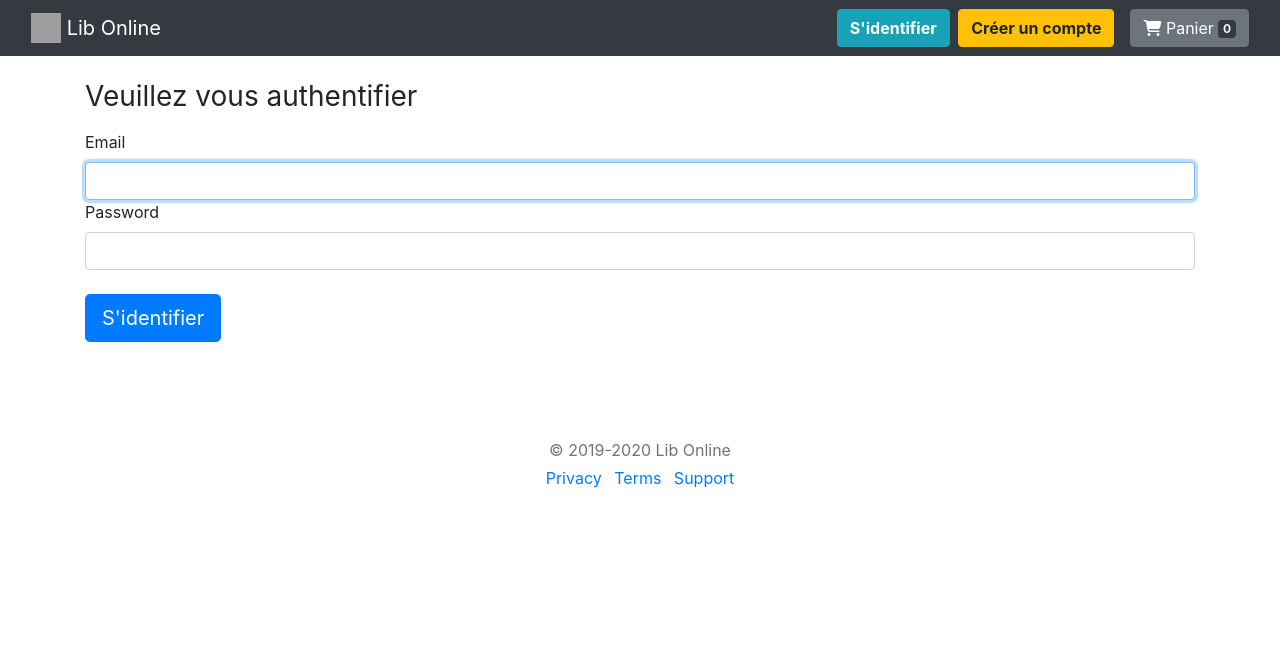
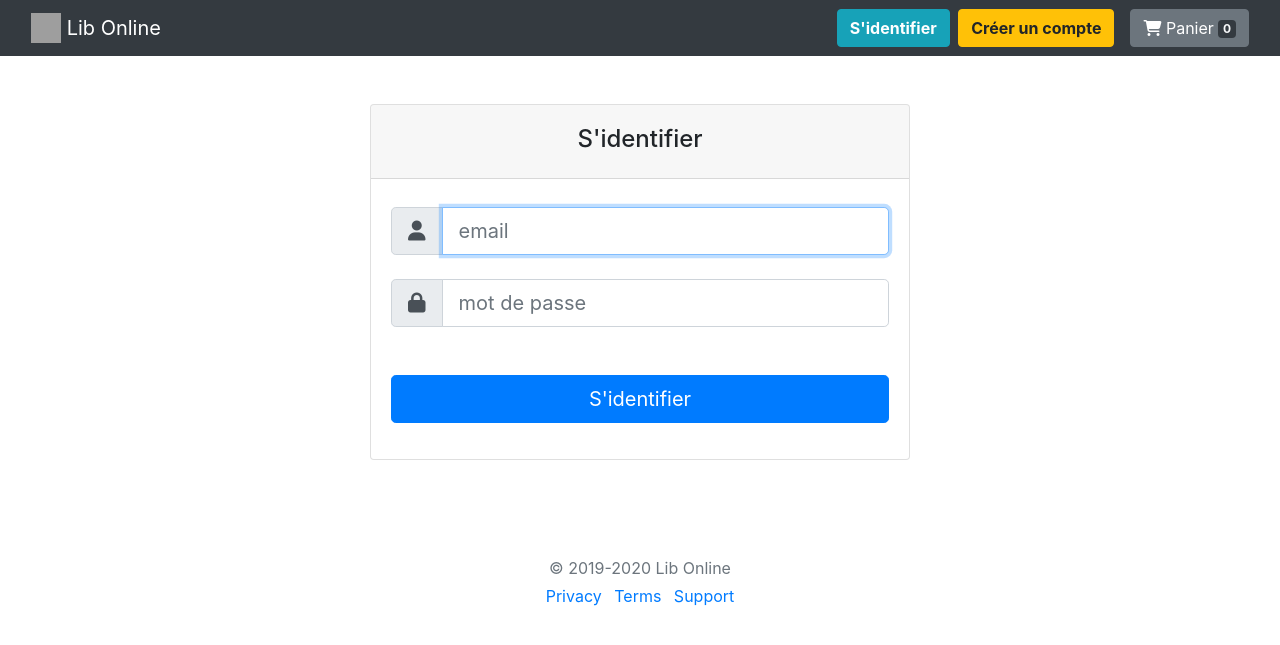
Before and after one commit to adeel-ahmed01/symphony-projects, a Symfony app: template libOnline/templates/security/login.html.twig in a window 1280 px wide. Shown: the top 645 px of the page. Run offline with Twig, Linux system fonts and the light colour scheme; the template is opened without the code that fills it, so the values that code supplies are empty; some libraries are stand-ins or nearby versions; grey boxes are pictures that could not be loaded.

Commit message:
modif login et register page twig

```diff
--- a/libOnline/composer.json
+++ b/libOnline/composer.json
@@ -32,7 +32,8 @@
         "symfony/webpack-encore-bundle": "^1.7",
         "symfony/yaml": "4.4.*",
         "symfonycasts/verify-email-bundle": "^1.0",
-        "twig/twig": "^3.0"
+        "twig/twig": "^3.0",
+        "vich/uploader-bundle": "^1.14"
     },
     "require-dev": {
         "doctrine/doctrine-fixtures-bundle": "^3.3",
--- a/libOnline/config/bundles.php
+++ b/libOnline/config/bundles.php
@@ -18,4 +18,5 @@ return [
     SymfonyCasts\Bundle\VerifyEmail\SymfonyCastsVerifyEmailBundle::class => ['all' => true],
     EasyCorp\Bundle\EasyAdminBundle\EasyAdminBundle::class => ['all' => true],
     Doctrine\Bundle\FixturesBundle\DoctrineFixturesBundle::class => ['dev' => true, 'test' => true],
+    Vich\UploaderBundle\VichUploaderBundle::class => ['all' => true],
 ];
--- a/libOnline/config/services.yaml
+++ b/libOnline/config/services.yaml
@@ -4,6 +4,7 @@
 # Put parameters here that don't need to change on each machine where the app is deployed
 # https://symfony.com/doc/current/best_practices/configuration.html#application-related-configuration
 parameters:
+    app.path.book_images: /uploads/images/book
 
 services:
     # default configuration for services in *this* file
--- a/libOnline/templates/base.html.twig
+++ b/libOnline/templates/base.html.twig
@@ -13,7 +13,7 @@
     <link rel="stylesheet" href="./public/build/app.css">
     {% block stylesheets %} {% endblock %}
 </head>
-<body>
+<footer>
     {# Navbar #}
     <nav class="navbar navbar-expand-lg navbar-dark bg-dark sticky-top" role="navigation">
         <div class="container-fluid">
@@ -73,7 +73,7 @@
             integrity="sha384-ChfqqxuZUCnJSK3+MXmPNIyE6ZbWh2IMqE241rYiqJxyMiZ6OW/JmZQ5stwEULTy" crossorigin="anonymous"></script>
     {# Font awesome #}
     <script src="https://kit.fontawesome.com/5f876598f4.js" crossorigin="anonymous"></script>
-
+    <footer>
         <div class="footer navbar-fixed-bottom my-5 pt-5 text-muted text-center text-small">
             <p class="mb-1">&copy; 2019-2020 Lib Online</p>
             <ul class="list-inline">
@@ -82,5 +82,6 @@
                 <li class="list-inline-item"><a href="#">Support</a></li>
             </ul>
         </div>
+    </footer>
 </body>
 </html>
--- a/libOnline/templates/security/login.html.twig
+++ b/libOnline/templates/security/login.html.twig
@@ -3,25 +3,45 @@
 {% block title %}Log in!{% endblock %}
 
 {% block body %}
-<div class="container mt-4">
-    <form class="form-signin" method="post">
-        {% if error %}
-            <div class="alert alert-danger">{{ error.messageKey|trans(error.messageData, 'security') }}</div>
-        {% endif %}
-
-        <h1 class="h3 mb-3 font-weight-normal">Veuillez vous authentifier</h1>
-        <label for="email">Email</label>
-        <input type="email" name="_username" id="email" class="form-control" required autofocus>
-        <label for="password">Password</label>
-        <input type="password" name="_password" id="password" class="form-control" required>
-
-        <input type="hidden" name="_csrf_token"
-               value="{{ csrf_token('authenticate') }}"
-        >
-        <br>
-        <button class="btn btn-lg btn-primary" type="submit">
-            S'identifier
-        </button>
-    </form>
-</div>
+    <div class="container mt-5">
+        <div class="row justify-content-center">
+            <div class="col-md-6">
+                <div class="card">
+                    <header class="card-header">
+                        <h4 class="card-title mt-2 text-center">S'identifier</h4>
+                    </header>
+                    <article class="card-body">
+                        <form method="post">
+                            {% if error %}
+                                <div class="alert alert-danger">{{ error.messageKey|trans(error.messageData, 'security') }}</div>
+                            {% endif %}
+                            <div class="form-group mt-2">
+                                <div class="input-group input-group-lg">
+                                    <div class="input-group-prepend">
+                                        <span class="input-group-text"> <i class="fa fa-user"></i> </span>
+                                    </div>
+                                    <input type="email" name="_username" id="email"
+                                           class="form-control" placeholder="email" required autofocus>
+                                </div>
+                            </div> <!-- form-group end.// -->
+                            <div class="form-group mt-4">
+                                <div class="input-group input-group-lg">
+                                    <div class="input-group-prepend">
+                                        <span class="input-group-text"> <i class="fa fa-lock"></i> </span>
+                                    </div>
+                                    <input type="password" name="_password" id="password"
+                                           class="form-control" placeholder="mot de passe" required>
+                                </div>
+                            </div> <!-- form-group end.// -->
+                            <input type="hidden" name="_csrf_token"
+                                   value="{{ csrf_token('authenticate') }}">
+                            <div class="form-group mt-5">
+                                <button type="submit" class="btn btn-primary btn-block btn-lg"> S'identifier </button>
+                            </div> <!-- form-group// -->
+                        </form>
+                    </article> <!-- card-body end .// -->
+                </div> <!-- card.// -->
+            </div> <!-- col.//-->
+        </div> <!-- row.//-->
+    </div><!--container end.//-->
 {% endblock %}
```
Also changed, not shown: libOnline/src/Entity/Livre.php (+26 -1 lines), libOnline/templates/registration/register.html.twig (+27 -14 lines), 3 other files. Lines whose indentation alone changed are shown as unchanged.
